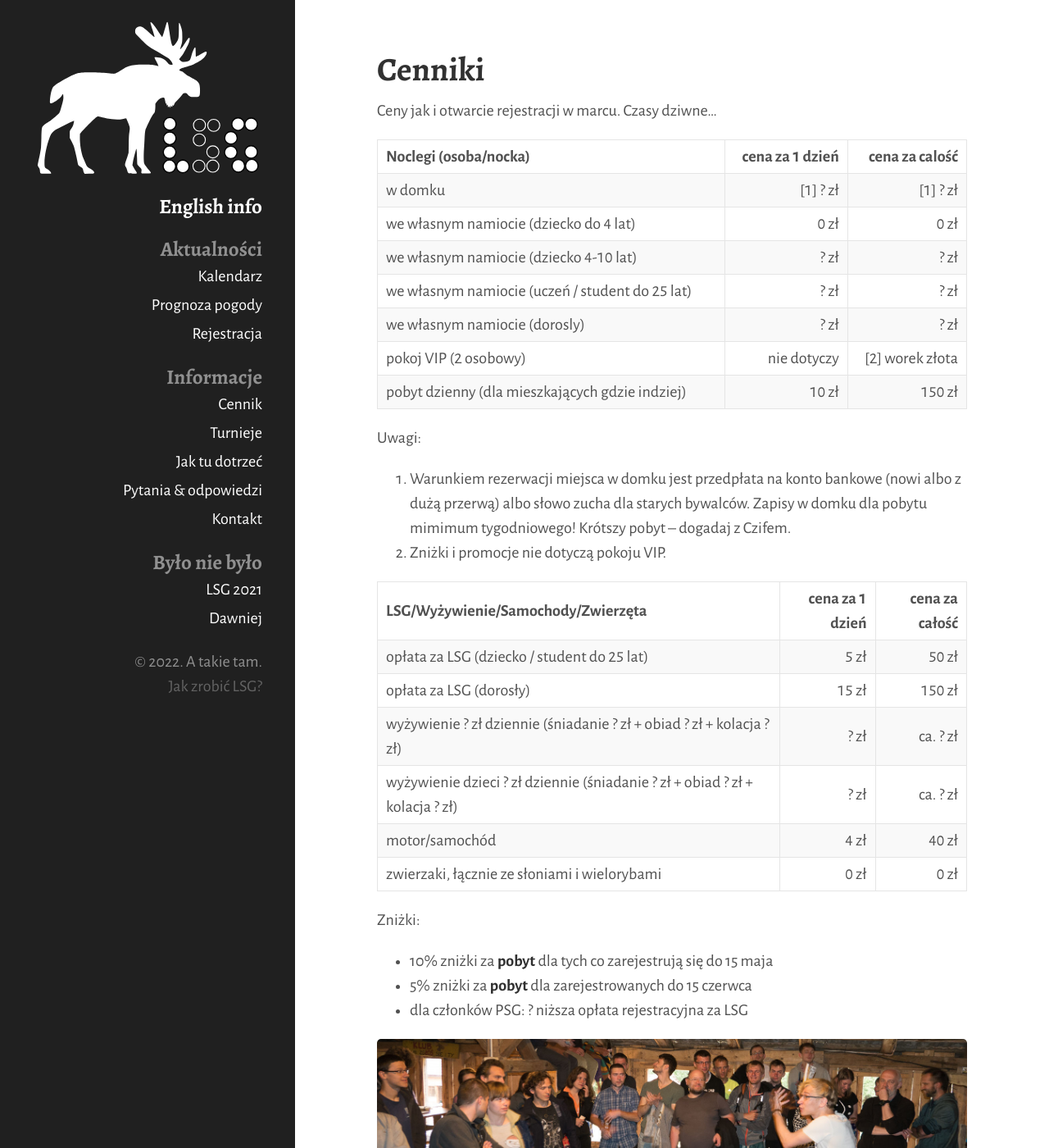
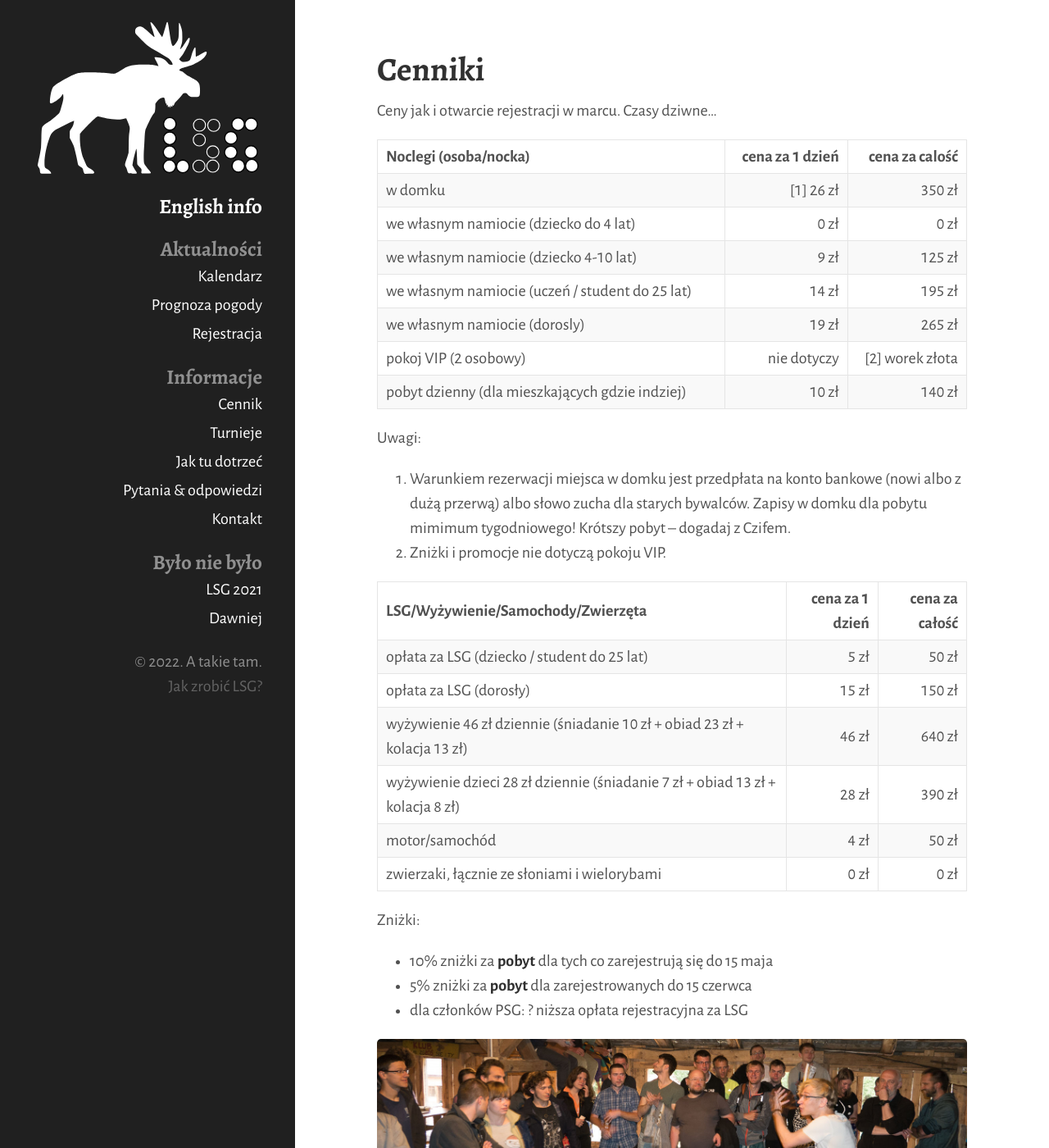
Before and after one commit to tasuki/lsg, a Jekyll site: the page built from cennik.md, in a window 1280 px wide and 1400 px high. Shown: the whole window at 82% size. Built offline with Jekyll 4.4.1, drawn with Linux system fonts in a browser that asks for light colours; nearby versions of some CDN libraries.

Commit message:
Update cennik.md

```diff
--- a/cennik.md
+++ b/cennik.md
@@ -9,13 +9,13 @@ Ceny jak i otwarcie rejestracji w marcu. Czasy dziwne...
 
 | Noclegi (osoba/nocka)                           | cena za 1 dzień | cena za calość  |
 | ----------------------------------------------- | --------------: | --------------: |
-| w domku                                         | [1]        ? zł | [1]        ? zł |
+| w domku                                         | [1]       26 zł |          350 zł |
 | we własnym namiocie (dziecko do 4 lat)          |            0 zł |            0 zł |
-| we własnym namiocie (dziecko 4-10 lat)          |            ? zł |            ? zł |
-| we własnym namiocie (uczeń / student do 25 lat) |            ? zł |            ? zł |
-| we własnym namiocie (dorosly)                   |            ? zł |            ? zł |
+| we własnym namiocie (dziecko 4-10 lat)          |            9 zł |          125 zł |
+| we własnym namiocie (uczeń / student do 25 lat) |           14 zł |          195 zł |
+| we własnym namiocie (dorosly)                   |           19 zł |          265 zł |
 | pokoj VIP (2 osobowy)                           |     nie dotyczy | [2] worek złota |
-| pobyt dzienny (dla mieszkających gdzie indziej) |           10 zł |          150 zł |
+| pobyt dzienny (dla mieszkających gdzie indziej) |           10 zł |          140 zł |
 
 Uwagi:
 1. Warunkiem rezerwacji miejsca w domku jest przedpłata na konto bankowe (nowi albo z dużą przerwą) albo słowo zucha dla starych bywalców. Zapisy w domku dla pobytu mimimum tygodniowego! Krótszy pobyt -- dogadaj z Czifem.
@@ -25,9 +25,9 @@ Uwagi:
 | ------------------------------------------------------------------------------ | --------------: | -------------: |
 | opłata za LSG (dziecko / student do 25 lat)                                    |            5 zł |          50 zł |
 | opłata za LSG (dorosły)                                                        |           15 zł |         150 zł |
-| wyżywienie ? zł dziennie (śniadanie ? zł + obiad ? zł + kolacja ? zł)          |            ? zł |       ca. ? zł |
-| wyżywienie dzieci  ? zł dziennie (śniadanie ? zł + obiad  ? zł + kolacja ? zł) |            ? zł |       ca. ? zł |
-| motor/samochód                                                                 |            4 zł |          40 zł |
+| wyżywienie 46 zł dziennie (śniadanie 10 zł + obiad 23 zł + kolacja 13 zł)      |           46 zł |         640 zł |
+| wyżywienie dzieci 28 zł dziennie (śniadanie 7 zł + obiad 13 zł + kolacja 8 zł) |           28 zł |         390 zł |
+| motor/samochód                                                                 |            4 zł |          50 zł |
 | zwierzaki, łącznie ze słoniami i wielorybami                                   |            0 zł |           0 zł |
 
 Zniżki:
```
